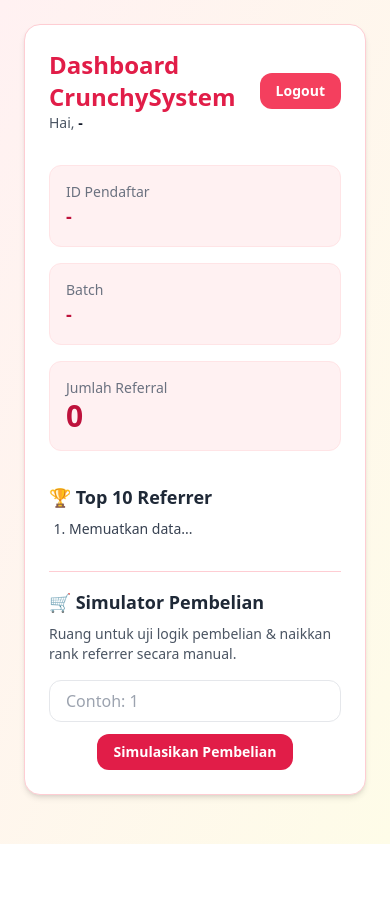
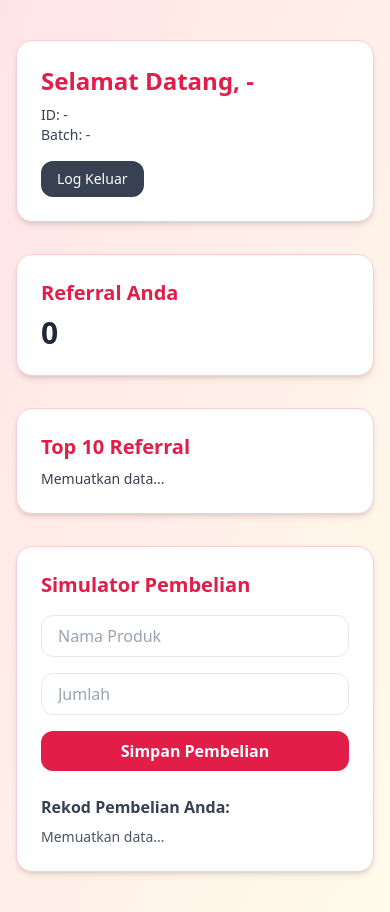
Before and after one commit to kayrollksm/crunchysystem, a plain HTML site: page dashboard.html in a window 390 px wide. Before the commit the page ends 844 px from the top, so only its background shows below. Drawn offline with nearby package versions, Linux system fonts and the light colour scheme.

Commit message:
update: dashboard.html with pembelian simulator and responsive layout

```diff
--- a/dashboard.html
+++ b/dashboard.html
@@ -6,89 +6,61 @@
   <title>Dashboard - CrunchySystem</title>
   <script src="https://cdn.tailwindcss.com"></script>
 </head>
-<body class="bg-gradient-to-br from-rose-50 to-yellow-50 min-h-screen p-6">
+<body class="bg-gradient-to-br from-rose-100 to-amber-50 min-h-screen py-10 px-4">
+  <div class="max-w-3xl mx-auto space-y-8">
 
-  <div class="max-w-4xl mx-auto bg-white p-6 rounded-2xl shadow-md border border-rose-200 space-y-8">
-
-    <!-- Header -->
-    <div class="flex items-center justify-between">
-      <div>
-        <h2 class="text-2xl font-bold text-rose-600">Dashboard CrunchySystem</h2>
-        <p class="text-sm text-gray-600">Hai, <span id="nama-user" class="font-semibold text-gray-900">-</span></p>
-      </div>
+    <!-- 👤 Profil Pengguna -->
+    <div class="bg-white p-6 rounded-2xl shadow-md border border-rose-200">
+      <h2 class="text-2xl font-bold text-rose-600 mb-2">Selamat Datang, <span id="nama-user">-</span></h2>
+      <p class="text-sm text-gray-700">ID: <span id="id-user">-</span></p>
+      <p class="text-sm text-gray-700">Batch: <span id="batch-user">-</span></p>
       <button onclick="logout()"
-        class="bg-rose-500 hover:bg-rose-600 text-white px-4 py-2 rounded-xl text-sm font-semibold transition">
-        Logout
+        class="mt-4 bg-gray-700 hover:bg-gray-900 text-white px-4 py-2 rounded-xl text-sm">
+        Log Keluar
       </button>
     </div>
 
-    <!-- Info Panel -->
-    <div class="grid grid-cols-1 sm:grid-cols-2 lg:grid-cols-3 gap-4">
-      <div class="bg-rose-50 border border-rose-100 p-4 rounded-xl">
-        <p class="text-gray-500 text-sm">ID Pendaftar</p>
-        <p id="id-user" class="text-lg font-bold text-rose-700">-</p>
-      </div>
-      <div class="bg-rose-50 border border-rose-100 p-4 rounded-xl">
-        <p class="text-gray-500 text-sm">Batch</p>
-        <p id="batch-user" class="text-lg font-bold text-rose-700">-</p>
-      </div>
-      <div class="bg-rose-50 border border-rose-100 p-4 rounded-xl">
-        <p class="text-gray-500 text-sm">Jumlah Referral</p>
-        <p id="jumlah-referral" class="text-3xl font-bold text-rose-700">0</p>
-      </div>
+    <!-- 👥 Jumlah Referral -->
+    <div class="bg-white p-6 rounded-2xl shadow-md border border-rose-200">
+      <h3 class="text-xl font-bold text-rose-600 mb-2">Referral Anda</h3>
+      <p class="text-3xl font-extrabold text-gray-800" id="jumlah-referral">0</p>
     </div>
 
-    <!-- Top 10 Referrer -->
-    <div>
-      <h3 class="text-lg font-bold mb-2 text-gray-800">🏆 Top 10 Referrer</h3>
-      <ul id="top10-list" class="list-decimal pl-5 text-sm text-gray-700 space-y-1">
+    <!-- 🏆 Top 10 Referrer -->
+    <div class="bg-white p-6 rounded-2xl shadow-md border border-rose-200">
+      <h3 class="text-xl font-bold text-rose-600 mb-2">Top 10 Referral</h3>
+      <ul id="top10-list" class="text-sm text-gray-700 space-y-1">
         <li>Memuatkan data...</li>
       </ul>
     </div>
 
-    <!-- 🛒 Simulator Pembelian -->
-    <div class="pt-4 border-t border-rose-200">
-      <h3 class="text-lg font-bold text-gray-800 mb-2">🛒 Simulator Pembelian</h3>
-      <p class="text-sm text-gray-600 mb-4">Ruang untuk uji logik pembelian & naikkan rank referrer secara manual.</p>
-      <div class="flex flex-col sm:flex-row items-center gap-3">
-        <input type="number" id="jumlah-pembelian" placeholder="Contoh: 1" class="px-4 py-2 border rounded-xl w-full sm:w-auto" />
-        <button onclick="simulasiPembelian()"
-          class="bg-rose-600 hover:bg-rose-700 text-white px-4 py-2 rounded-xl font-semibold text-sm">
-          Simulasikan Pembelian
+    <!-- 💸 Simulator Pembelian -->
+    <div class="bg-white p-6 rounded-2xl shadow-md border border-rose-200">
+      <h3 class="text-xl font-bold text-rose-600 mb-4">Simulator Pembelian</h3>
+
+      <form id="form-pembelian" class="space-y-4">
+        <input type="text" id="nama-produk" placeholder="Nama Produk"
+          class="w-full px-4 py-2 border rounded-xl focus:outline-none focus:ring-2 focus:ring-rose-400" required />
+
+        <input type="number" id="jumlah" placeholder="Jumlah"
+          class="w-full px-4 py-2 border rounded-xl focus:outline-none focus:ring-2 focus:ring-rose-400" required />
+
+        <button type="submit"
+          class="w-full bg-rose-600 hover:bg-rose-700 text-white font-semibold py-2 rounded-xl transition">
+          Simpan Pembelian
         </button>
+      </form>
+
+      <div class="mt-6">
+        <h4 class="text-md font-semibold text-gray-700 mb-2">Rekod Pembelian Anda:</h4>
+        <ul id="senarai-pembelian" class="text-sm text-gray-600 space-y-1">
+          <li>Memuatkan data...</li>
+        </ul>
       </div>
-      <p id="simulasi-msg" class="text-sm text-green-600 mt-3 hidden">Berjaya tambah pembelian!</p>
     </div>
+
   </div>
 
-  <!-- Scripts -->
-  <script src="https://cdn.jsdelivr.net/npm/@supabase/supabase-js"></script>
   <script src="dashboard.js"></script>
-  <script src="logout.js"></script>
-  <script>
-    // 🚀 Simulator Pembelian (dummy logic)
-    async function simulasiPembelian() {
-      const jumlah = parseInt(document.getElementById("jumlah-pembelian").value) || 0;
-      const id = localStorage.getItem("pendaftar_id");
-
-      if (!jumlah || jumlah < 1) {
-        alert("Masukkan jumlah sah.");
-        return;
-      }
-
-      // Dummy: update total_referral secara manual
-      const { error } = await supabase
-        .from("pendaftar")
-        .update({ total_referral: jumlah })
-        .eq("pendaftar_id", id);
-
-      if (error) {
-        alert("Gagal update: " + error.message);
-      } else {
-        document.getElementById("simulasi-msg").classList.remove("hidden");
-        setTimeout(() => window.location.reload(), 1200);
-      }
-    }
-  </script>
 </body>
 </html>
```
